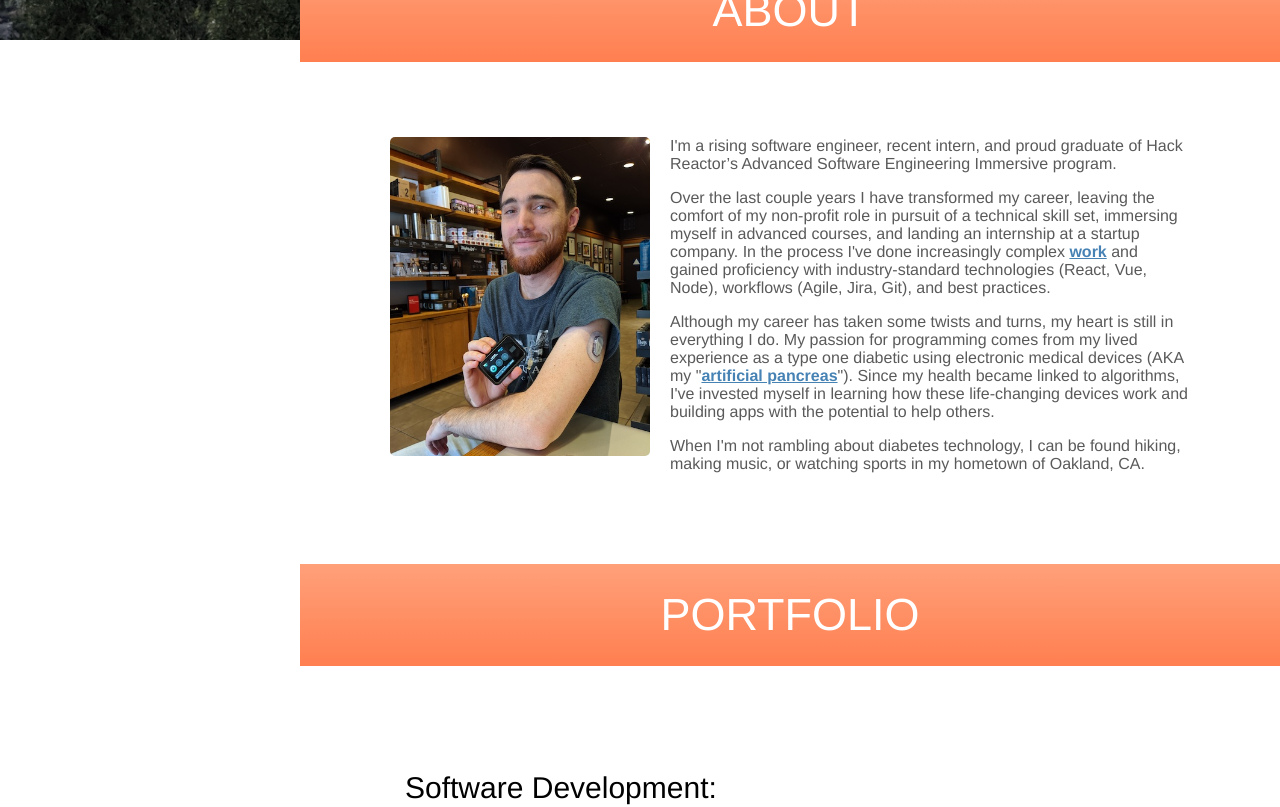
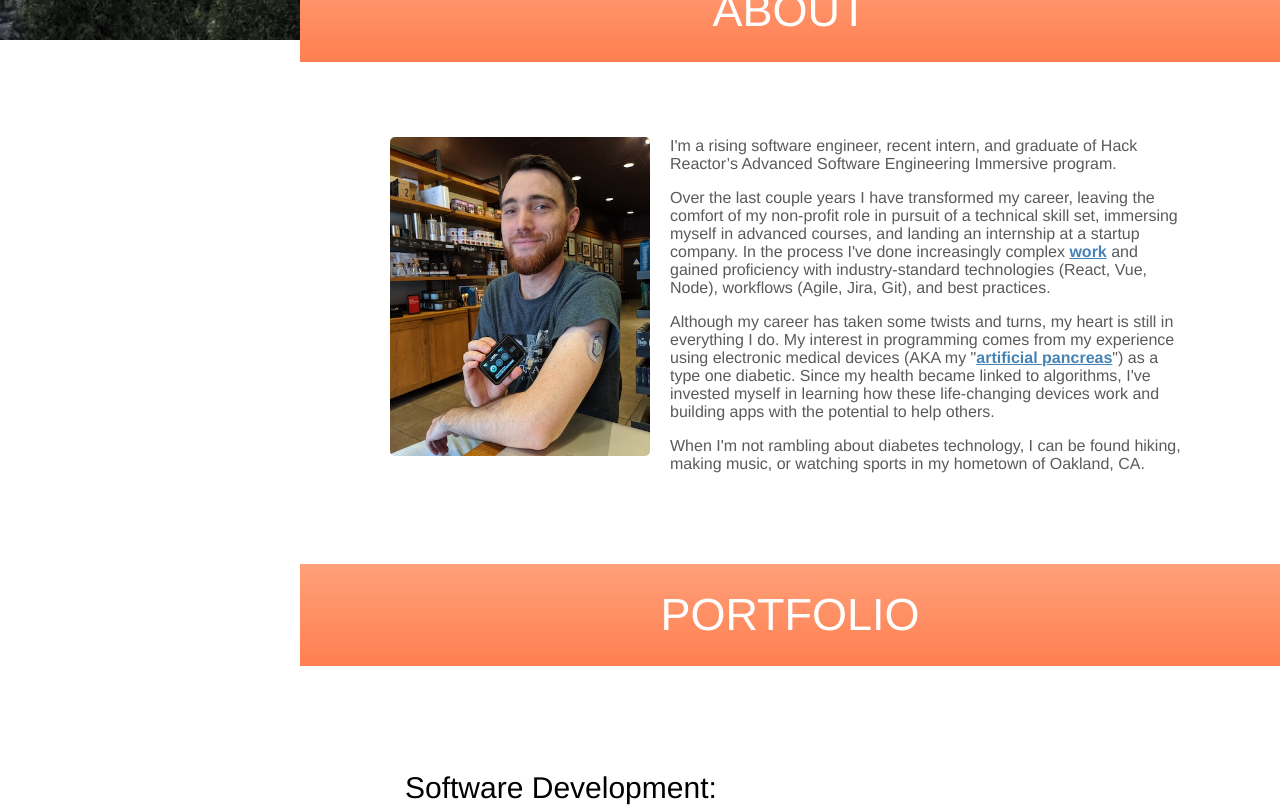
Before and after one commit to matt-violet/matt-violet.github.io, a Vue app: page / in a window 1280 px wide. Shown: the part 840-1647 px from the top of the page. Built offline with nearby package versions, Linux system fonts and the light colour scheme.

Commit message:
Fix a few typos and phrases

```diff
--- a/src/components/About.vue
+++ b/src/components/About.vue
@@ -8,9 +8,9 @@
         <p class="photo-text">My interest in coding comes from my insulin pump and continuous glucose monitor, AKA my "artificial pancreas".</p>
       </div>
       <div class="about-text-div">
-        <p>I'm a rising software engineer, recent intern, and proud graduate of Hack Reactor’s Advanced Software Engineering Immersive program.</p>
+        <p>I'm a rising software engineer, recent intern, and graduate of Hack Reactor’s Advanced Software Engineering Immersive program.</p>
         <p>Over the last couple years I have transformed my career, leaving the comfort of my non-profit role in pursuit of a technical skill set, immersing myself in advanced courses, and landing an internship at a startup company. In the process I've done increasingly complex <a v-on:click="$emit('nav', 'work')">work</a> and gained proficiency with industry-standard technologies (React, Vue, Node), workflows (Agile, Jira, Git), and best practices.</p>
-        <p>Although my career has taken some twists and turns, my heart is still in everything I do. My passion for programming comes from my lived experience as a type one diabetic using electronic medical devices (AKA my "<a href='https://drive.google.com/file/d/1D8tp35PoCCbMzuWLTPHFI5oGN7nFhIQ1/view?usp=sharing' target='_blank'>artificial pancreas</a>"). Since my health became linked to algorithms, I've invested myself in learning how these life-changing devices work and building apps with the potential to help others.</p>
+        <p>Although my career has taken some twists and turns, my heart is still in everything I do. My interest in programming comes from my experience using electronic medical devices (AKA my "<a href='https://drive.google.com/file/d/1D8tp35PoCCbMzuWLTPHFI5oGN7nFhIQ1/view?usp=sharing' target='_blank'>artificial pancreas</a>") as a type one diabetic. Since my health became linked to algorithms, I've invested myself in learning how these life-changing devices work and building apps with the potential to help others.</p>
         <p>When I'm not rambling about diabetes technology, I can be found hiking, making music, or watching sports in my hometown of Oakland, CA.</p>
       </div>
     </div>
--- a/src/components/Contact.vue
+++ b/src/components/Contact.vue
@@ -7,7 +7,7 @@
       <img class="pic" data-aos="fade-right" src="../assets/matt-look.png">
     </div>
     <div class="inner-content">
-      <p class="text">Looking to chat? I'm currently available for hire and open to discussing any opportunities.</p>
+      <p class="text">Looking for support with a project? No problem. Contact me to see how I can help you meet your goals.</p>
       <div class="containers">
         <div class="container" v-on:click='handleLinkClick("mattviolet@gmail.com")'>
           <img class="icon" src="../assets/icons/email.png"/>
--- a/src/components/skills/Experience.vue
+++ b/src/components/skills/Experience.vue
@@ -33,9 +33,9 @@
           <h2 class="exp-type-header">Career</h2>
         </div>
         <ul>
-          <li>Software Engineer Intern at a <a href="https://www.seasoned.co/" target="blank">Seasoned</a>, contributing to codebases in React, Redux, Vue, Java, and GraphQL.</li>
+          <li>Software Engineer Intern at <a href="https://www.seasoned.co/" target="blank">Seasoned</a>, contributing to codebases in React, Redux, Java, Vue and GraphQL.</li>
           <li>Maintained WordPress websites for 3 non-profit organizations</li>
-          <li>4 years of professional graphic design experience</li>
+          <li>4 years of graphic design experience</li>
         </ul>
       </div>
       <div class="exp-group">
@@ -60,11 +60,11 @@
         </div>
         <ul>
           <li>Portfolio of full stack apps built with modern front end frameworks / libraries, RESTful / external APIs, and responsive design.</li>
-          <li>A decade of non-profit communications experience</li>
-          <li>Demonstrated professional advancement</li>
+          <li>5 years of non-profit communications experience</li>
+          <li>Track record of career advancement and meeting organizational objectives</li>
         </ul>
       </div>
-      <p>As you can see from my <a href="https://github.com/matt-violet" target="_blank">GitHub</a> activity, coding is a muscle I exercise regularly:</p>
+      <p>As you can see I've been pretty active on <a href="https://github.com/matt-violet" target="_blank">GitHub</a> lately:</p>
       <div class="github-div">
         <img class="github-squares" src="../../assets/github-squares.png">
       </div>
```
